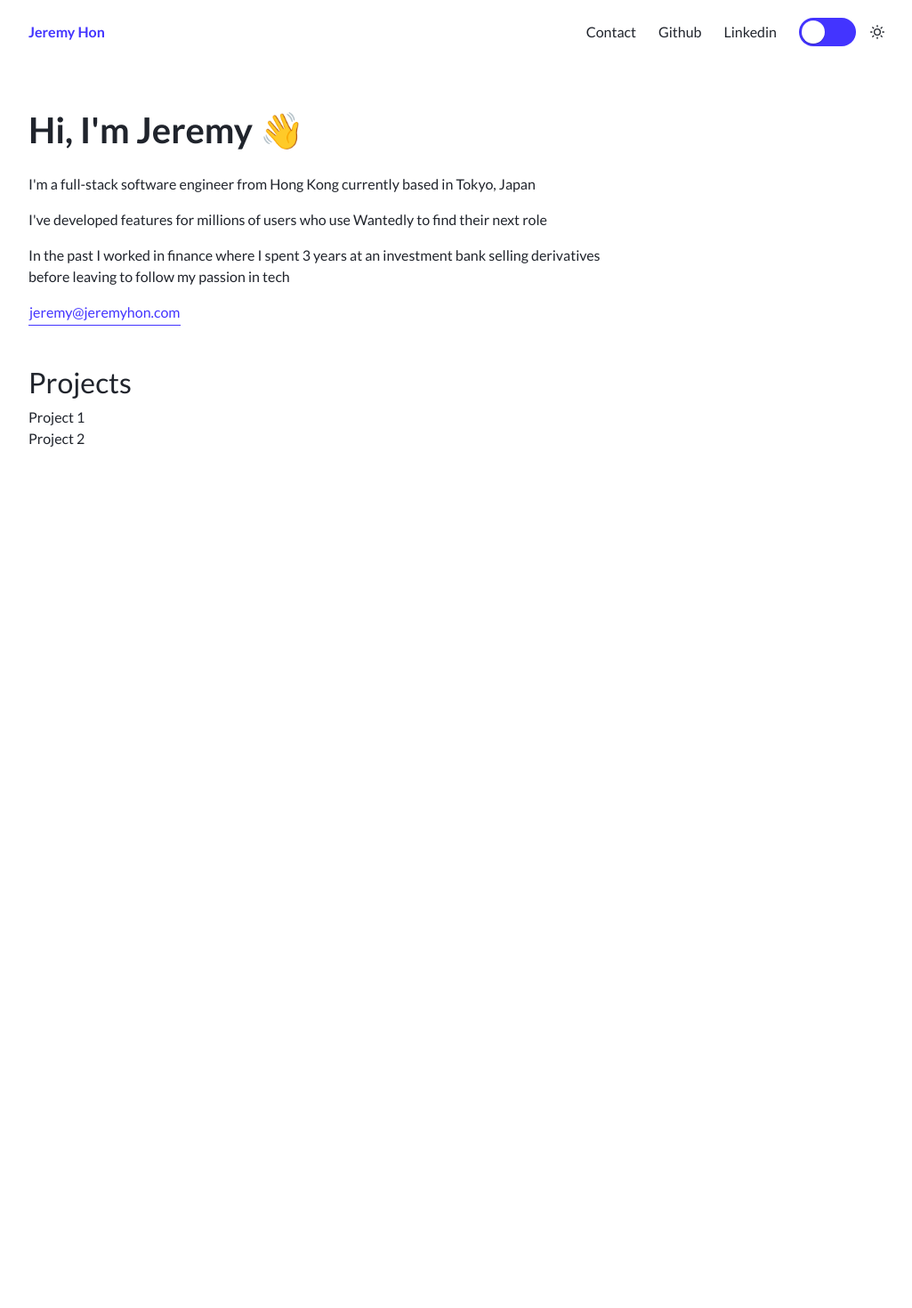
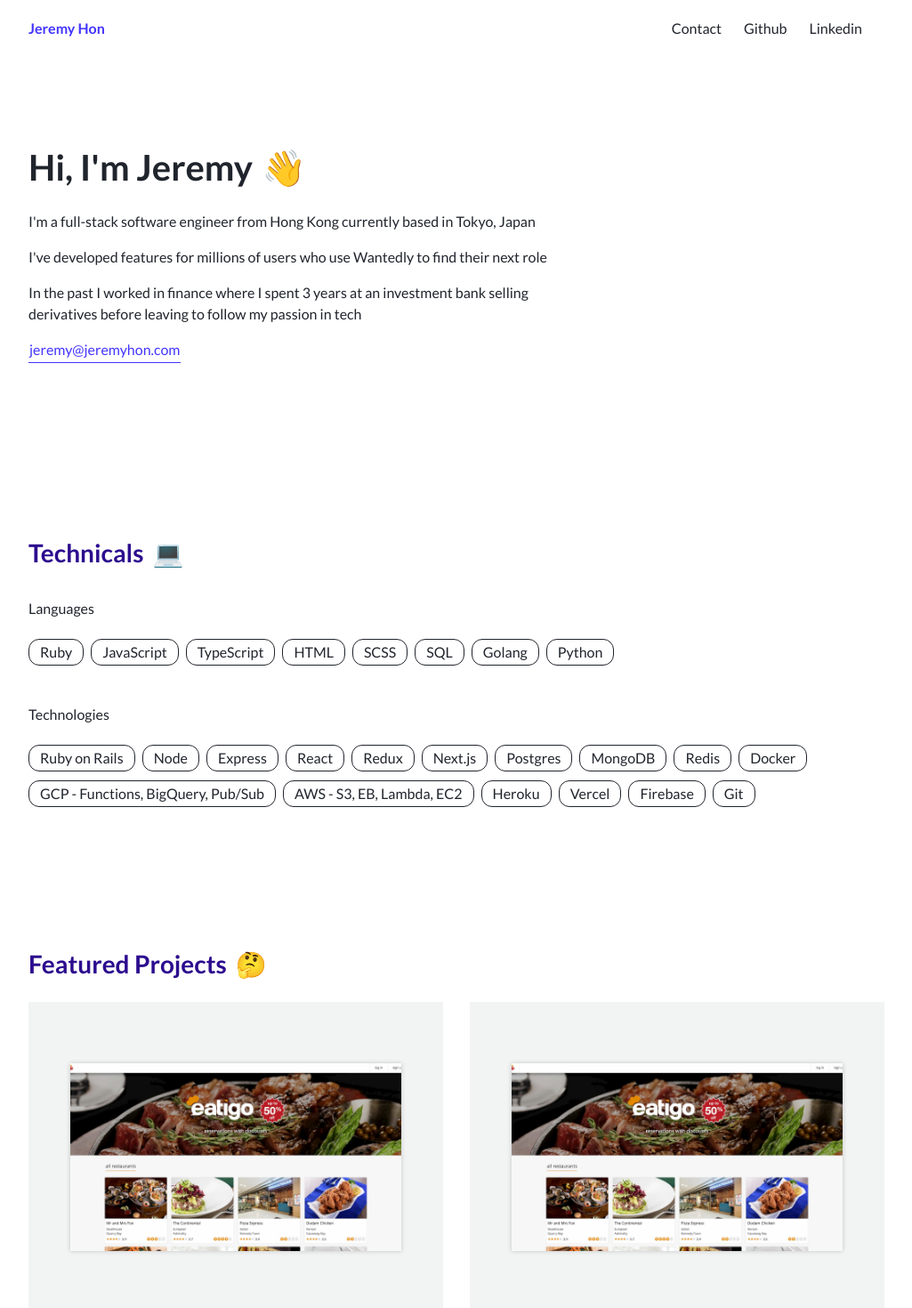
Before and after one commit to jeremykhon/personal-website, a Next.js app: page / in a window 1280 px wide. Shown: the top 1470 px of the page at 89% size, without its empty margins (127-1152 px from the left). Before the commit the page ends 800 px from the top, so only its background shows below. Built offline with nearby package versions, Linux system fonts and the light colour scheme.

Commit message:
technicals and projects

```diff
--- /dev/null
+++ b/components/Common/Styled.tsx
@@ -0,0 +1,5 @@
+import styled from "styled-components";
+
+export const EmojiSpan = styled.span`
+  margin-left: 10px;
+`;
--- /dev/null
+++ b/components/ProfilePage/AboutMe/index.tsx
@@ -0,0 +1,57 @@
+import styled from "styled-components";
+import { EmojiSpan } from "../../Common/Styled";
+
+const AboutMe: React.FC = () => {
+  return (
+    <AboutMeContainer>
+      <Title>
+        Hi, I'm Jeremy<EmojiSpan>👋</EmojiSpan>
+      </Title>
+      <Paragraph>
+        I'm a full-stack software engineer from Hong Kong currently based in
+        Tokyo, Japan
+      </Paragraph>
+      <Paragraph>
+        I've developed features for millions of users who use Wantedly to find
+        their next role
+      </Paragraph>
+      <Paragraph>
+        In the past I worked in finance where I spent 3 years at an investment
+        bank selling derivatives before leaving to follow my passion in tech
+      </Paragraph>
+      <EmailLink href="mailto:jeremy@jeremyhon.com" target="_blank">
+        jeremy@jeremyhon.com
+      </EmailLink>
+    </AboutMeContainer>
+  );
+};
+
+const AboutMeContainer = styled.div`
+  margin-top: 100px;
+  margin-bottom: 200px;
+`;
+
+const EmailLink = styled.a`
+  color: var(--color-primary);
+  border-bottom: 1px solid var(--color-primary);
+  padding: 5px 1px;
+  transition: all 0.2s ease;
+
+  &:hover {
+    background-color: var(--color-text);
+    color: var(--color-text-invert);
+    text-decoration: none;
+  }
+`;
+
+const Paragraph = styled.p`
+  max-width: 625px;
+`;
+
+const Title = styled.h1`
+  font-weight: bold;
+  margin-top: 50px;
+  margin-bottom: 25px;
+`;
+
+export default AboutMe;
--- a/components/ProfilePage/ProjectList/index.tsx
+++ /dev/null
@@ -1,11 +0,0 @@
-const ProjectList: React.FC = () => {
-  return (
-    <>
-      <h2>Projects</h2>
-      <div>Project 1</div>
-      <div>Project 2</div>
-    </>
-  );
-};
-
-export default ProjectList;
--- /dev/null
+++ b/components/ProfilePage/Projects/index.tsx
@@ -0,0 +1,113 @@
+import styled from "styled-components";
+import { EmojiSpan } from "../../Common/Styled";
+import { Container, Modal, Button } from "react-bootstrap";
+import { useState } from "react";
+
+const projects = [
+  {
+    name: "eatigo1",
+    url: "https://eatigo-app.herokuapp.com/",
+    githubUrl: "https://github.com/jehon11/restaurant-reservations",
+    imgUrl: "/images/projects/eatigo.jpg",
+    description:
+      "A restaurant reservation app that delivers discounts for reserving at non-peak hours, thereby smoothing out demand and increasing overall business. A clone of a popular website in Asia",
+  },
+  {
+    name: "eatigo2",
+    url: "https://eatigo-app.herokuapp.com/",
+    githubUrl: "https://github.com/jehon11/restaurant-reservations",
+    imgUrl: "/images/projects/eatigo.jpg",
+    description:
+      "A restaurant reservation app that delivers discounts for reserving at non-peak hours, thereby smoothing out demand and increasing overall business. A clone of a popular website in Asia",
+  },
+  {
+    name: "eatigo3  ",
+    url: "https://eatigo-app.herokuapp.com/",
+    githubUrl: "https://github.com/jehon11/restaurant-reservations",
+    imgUrl: "/images/projects/eatigo.jpg",
+    description:
+      "A restaurant reservation app that delivers discounts for reserving at non-peak hours, thereby smoothing out demand and increasing overall business. A clone of a popular website in Asia",
+  },
+];
+const Projects: React.FC = () => {
+  const [activeModal, setActiveModal] = useState<number | null>(null);
+
+  const handleClose = () => setActiveModal(null);
+  const handleShow = (modalIndex: number) => setActiveModal(modalIndex);
+
+  return (
+    <>
+      <ProjectsContainer>
+        <Title>
+          Featured Projects<EmojiSpan>🤔</EmojiSpan>
+        </Title>
+        <Container style={{ padding: 0 }}>
+          <ProjectContainer className="row">
+            {projects.map((project, index) => (
+              <>
+                <ProjectContainer className="col-12 col-md-6" key={index}>
+                  <Project onClick={() => handleShow(index)}>
+                    <ProjectImage imgUrl={project.imgUrl} />
+                  </Project>
+                </ProjectContainer>
+                <Modal
+                  show={activeModal === index}
+                  onHide={handleClose}
+                  key={index}
+                >
+                  <Modal.Header closeButton>
+                    <Modal.Title>Modal heading</Modal.Title>
+                  </Modal.Header>
+                  <Modal.Body>{project.name}</Modal.Body>
+                  <Modal.Footer>
+                    <Button variant="secondary" onClick={handleClose}>
+                      Close
+                    </Button>
+                    <Button variant="primary" onClick={handleClose}>
+                      Save Changes
+                    </Button>
+                  </Modal.Footer>
+                </Modal>
+              </>
+            ))}
+          </ProjectContainer>
+        </Container>
+      </ProjectsContainer>
+    </>
+  );
+};
+
+interface ProjectImageProps {
+  imgUrl: string;
+}
+
+const ProjectContainer = styled.div``;
+
+const Project = styled.div`
+  margin-bottom: 30px;
+  height: 350px;
+  padding: 15% 10%;
+  background-color: var(--color-invert-transp);
+`;
+
+const ProjectImage = styled.div<ProjectImageProps>`
+  height: 100%;
+  width: 100%;
+  background-position: center;
+  background-size: cover;
+  background-image: url(${(props) => props.imgUrl});
+  box-shadow: 0 0 5px rgba(0, 0, 0, 0.2);
+`;
+
+const ProjectsContainer = styled.div`
+  margin-bottom: 50px;
+`;
+
+const Title = styled.h3`
+  color: var(--color-secondary);
+  font-weight: bold;
+  margin-top: 50px;
+  margin-bottom: 25px;
+`;
+
+export default Projects;
--- /dev/null
+++ b/components/ProfilePage/Technicals/index.tsx
@@ -0,0 +1,78 @@
+import styled from "styled-components";
+import { EmojiSpan } from "../../Common/Styled";
+
+const Technicals: React.FC = () => {
+  return (
+    <TechnologiesContainer>
+      <Title>
+        Technicals<EmojiSpan>💻</EmojiSpan>
+      </Title>
+      <Subtitle>Languages</Subtitle>
+      <div>
+        <Skill>Ruby</Skill>
+        <Skill>JavaScript</Skill>
+        <Skill>TypeScript</Skill>
+        <Skill>HTML</Skill>
+        <Skill>SCSS</Skill>
+        <Skill>SQL</Skill>
+        <Skill>Golang</Skill>
+        <Skill>Python</Skill>
+      </div>
+      <Subtitle>Technologies</Subtitle>
+      <div>
+        <Skill>Ruby on Rails</Skill>
+        <Skill>Node</Skill>
+        <Skill>Express</Skill>
+        <Skill>React</Skill>
+        <Skill>Redux</Skill>
+        <Skill>Next.js</Skill>
+        <Skill>Postgres</Skill>
+        <Skill>MongoDB</Skill>
+        <Skill>Redis</Skill>
+        <Skill>Docker</Skill>
+        <Skill>GCP - Functions, BigQuery, Pub/Sub</Skill>
+        <Skill>AWS - S3, EB, Lambda, EC2</Skill>
+        <Skill>Heroku</Skill>
+        <Skill>Vercel</Skill>
+        <Skill>Firebase</Skill>
+        <Skill>Git</Skill>
+      </div>
+    </TechnologiesContainer>
+  );
+};
+
+const Skill = styled.div`
+  display: inline-block;
+  border: 1px solid var(--color-text);
+  color: var(--color-text);
+  border-radius: 12px;
+  padding: 2px 12px;
+  margin-right: 8px;
+  margin-bottom: 10px;
+  transition: all 0.2s ease;
+  cursor: default;
+
+  &:hover {
+    color: var(--color-primary);
+    border: 1px solid var(--color-primary);
+  }
+`;
+
+const TechnologiesContainer = styled.div`
+  margin-bottom: 150px;
+`;
+
+const Subtitle = styled.h6`
+  /* color: var(--color-primary); */
+  margin-top: 35px;
+  margin-bottom: 25px;
+`;
+
+const Title = styled.h3`
+  color: var(--color-secondary);
+  font-weight: bold;
+  margin-top: 50px;
+  margin-bottom: 25px;
+`;
+
+export default Technicals;
--- a/package.json
+++ b/package.json
@@ -19,6 +19,7 @@
     "bootstrap": "^4.5.0",
     "next": "^9.4.4",
     "react": "^16.13.1",
+    "react-bootstrap": "^1.0.1",
     "react-burger-menu": "^2.6.17",
     "react-dom": "^16.13.1",
     "react-icons": "^3.10.0",
--- a/pages/index.tsx
+++ b/pages/index.tsx
@@ -1,58 +1,20 @@
 import styled from "styled-components";
-import ProjectList from "../components/ProfilePage/ProjectList";
+import Projects from "../components/ProfilePage/Projects";
 import Navbar from "../components/Navbar";
+import AboutMe from "../components/ProfilePage/AboutMe";
+import Technicals from "../components/ProfilePage/Technicals";
+import { Container } from "react-bootstrap";
 
 const HomePage: React.FC = () => {
   return (
     <>
       <Navbar />
-      <div className="container">
-        <div className="hero mb-5">
-          <Title>Hi, I'm Jeremy 👋</Title>
-          <Paragraph>
-            I'm a full-stack software engineer from Hong Kong currently based in
-            Tokyo, Japan
-          </Paragraph>
-          <Paragraph>
-            I've developed features for millions of users who use Wantedly to
-            find their next role
-          </Paragraph>
-          <Paragraph>
-            In the past I worked in finance where I spent 3 years at an
-            investment bank selling derivatives before leaving to follow my
-            passion in tech
-          </Paragraph>
-          <EmailLink href="mailto:jeremy@jeremyhon.com" target="_blank">
-            jeremy@jeremyhon.com
-          </EmailLink>
-        </div>
-        <ProjectList />
-      </div>
+      <Container>
+        <AboutMe />
+        <Technicals />
+        <Projects />
+      </Container>
     </>
   );
 };
-
-const EmailLink = styled.a`
-  color: var(--color-primary);
-  border-bottom: 1px solid var(--color-primary);
-  padding: 5px 1px;
-  transition: all 0.2s ease;
-
-  &:hover {
-    background-color: var(--color-text);
-    color: var(--color-text-invert);
-    text-decoration: none;
-  }
-`;
-
-const Paragraph = styled.p`
-  max-width: 650px;
-`;
-
-const Title = styled.h1`
-  font-weight: bold;
-  margin-top: 50px;
-  margin-bottom: 25px;
-`;
-
 export default HomePage;
--- a/providers/ThemeProvider.tsx
+++ b/providers/ThemeProvider.tsx
@@ -2,20 +2,22 @@ import { useState, createContext, SetStateAction, useEffect } from "react";
 
 const themeConfig = {
   light: {
-    "--initial-theme": "light",
+    "--theme": "light",
     "--color-bg": "white",
     "--color-text": "#20242C",
     "--color-text-invert": "white",
     "--color-primary": "#4334FF",
-    "--color-white": "white",
+    "--color-secondary": "#2C0C8E",
+    "--color-invert-transp": "rgba(16, 22, 29, 0.05)",
   },
   dark: {
-    "--initial-theme": "dark",
+    "--theme": "dark",
     "--color-bg": "#0F151C",
     "--color-text": "white",
     "--color-text-invert": "#20242C",
     "--color-primary": "#FF0B78",
-    "--color-white": "white",
+    "--color-secondary": "#FEE101",
+    "--color-invert-transp": "rgba(255,255,255,0.05)",
   },
 };
 interface ThemeContextProps {
@@ -30,7 +32,7 @@ const ThemeProvider: React.FC = (props) => {
 
   useEffect(() => {
     const root = window.document.documentElement;
-    const initialColorValue = root.style.getPropertyValue("--initial-theme");
+    const initialColorValue = root.style.getPropertyValue("--theme");
     rawSetTheme(initialColorValue);
   }, []);
 
--- a/public/static/theme.js
+++ b/public/static/theme.js
@@ -1,20 +1,22 @@
 (function () {
   const themeConfig = {
     light: {
-      "--initial-theme": "light",
+      "--theme": "light",
       "--color-bg": "white",
       "--color-text": "#20242C",
       "--color-text-invert": "white",
       "--color-primary": "#4334FF",
-      "--color-white": "white",
+      "--color-secondary": "#2C0C8E",
+      "--color-invert-transp": "rgba(16, 22, 29, 0.05)",
     },
     dark: {
-      "--initial-theme": "dark",
+      "--theme": "dark",
       "--color-bg": "#0F151C",
       "--color-text": "white",
       "--color-text-invert": "#20242C",
       "--color-primary": "#FF0B78",
-      "--color-white": "white",
+      "--color-secondary": "#FEE101",
+      "--color-invert-transp": "rgba(255,255,255,0.05)",
     },
   };
 
--- a/styles/global/SideMenu.scss
+++ b/styles/global/SideMenu.scss
@@ -55,7 +55,7 @@ Note: Beware of modifying this element as it can break the animations - you shou
 .bm-item {
   color: white !important;
   display: block;
-  margin-bottom: 20px;
+  margin-bottom: 25px;
 }
 
 /* Styling of overlay */
```
Also changed, not shown: public/images/projects/eatigo.jpg (added), 1 other file (tests, documents, lock files or other folders).
